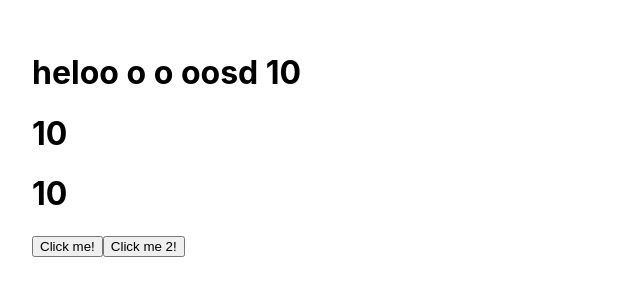
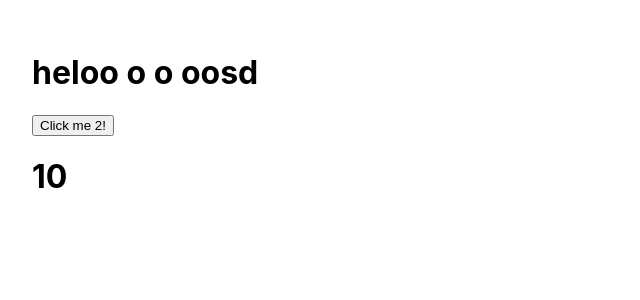
Before and after one commit to Khoaruoi69/test, a React (Create React App) app: page / in a window 1280 px wide. Shown: the top 300 px of the page, without its empty margins (0-640 px from the left). Built offline with nearby package versions, Linux system fonts and the light colour scheme.

Commit message:
kết hợp với react.memo để tránh sử dụng  cmp

```diff
--- a/src/App.js
+++ b/src/App.js
@@ -1,23 +1,20 @@
-import React, { useState } from "react";
+import React, { useState, useCallback } from "react";
 import Content from "./Content";
 
 
 function App() {
-  const [count, setCount] = useState(10)
   const [count2, setCount2]= useState(10)
-  const handleCount=()=>{
-    setCount(pre=>pre+1);
-  }
-  const handleCount2=()=>{
+
+
+  const handleCount2 = useCallback(()=>{
     setCount2(pre=>pre+1);
-  }
+  },[])
+
   return (
     <div style={{ padding: 32}}>
-     <Content count ={count}/>
-     <h1>{count }</h1>
+     <Content onIncrease2={handleCount2}/>
      <h1>{count2 }</h1>
-     <button onClick={handleCount}>Click me!</button>
-     <button onClick={handleCount2}>Click me 2!</button>
+
     </div>
   )
 }
--- a/src/Content.js
+++ b/src/Content.js
@@ -10,14 +10,14 @@ import { useEffect, useInsertionEffect, useState, useRef, memo } from "react";
  * @returns
  */
 
-function Content({count}) {
+function Content({count, onIncrease2}) {
 
   console.log("re-render");
 
   return (
     <div>
-    <h1>heloo o o oosd {count}</h1>
-
+    <h1>heloo o o oosd </h1>
+     <button onClick={ onIncrease2}>Click me 2!</button>
     </div>
   );
 }
```
